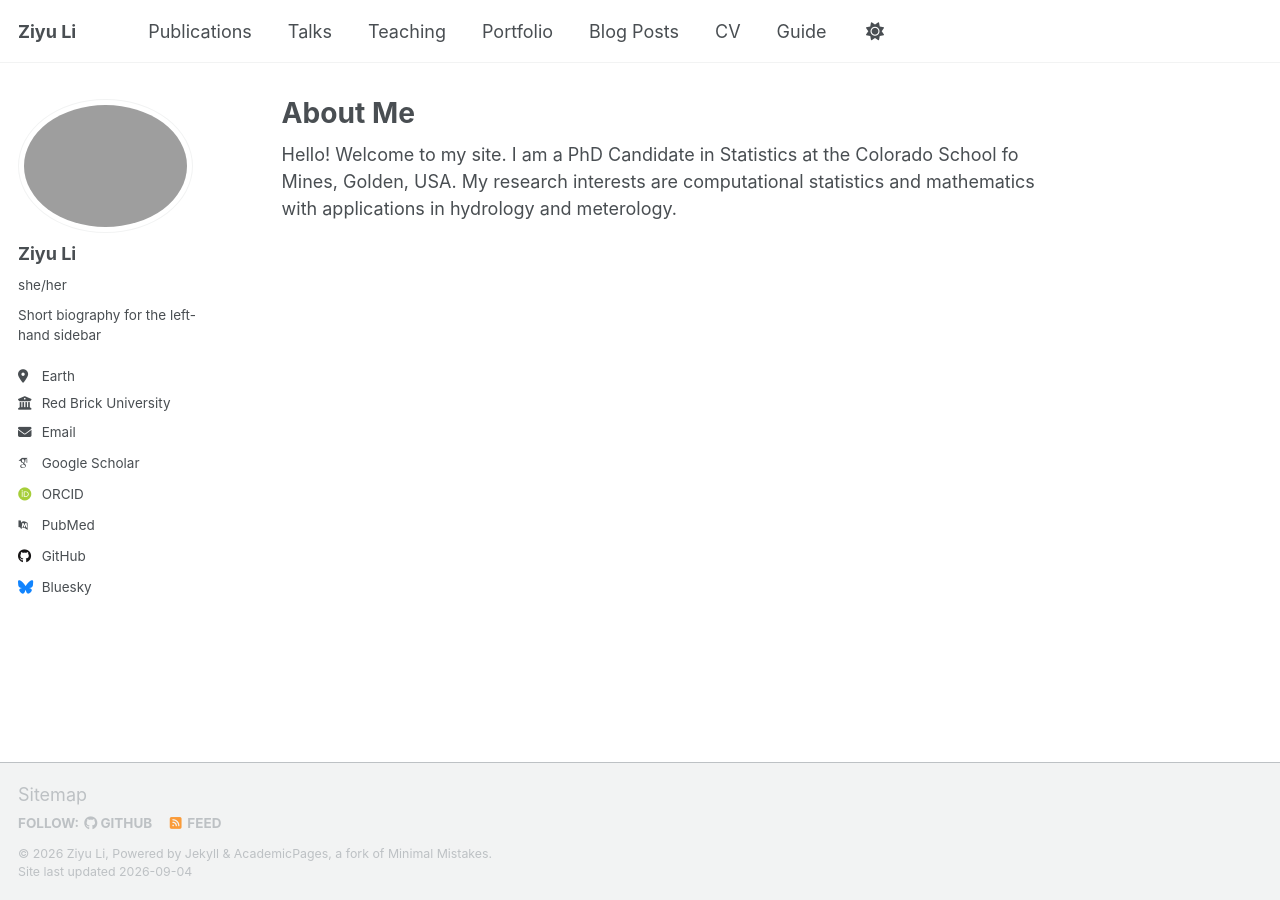
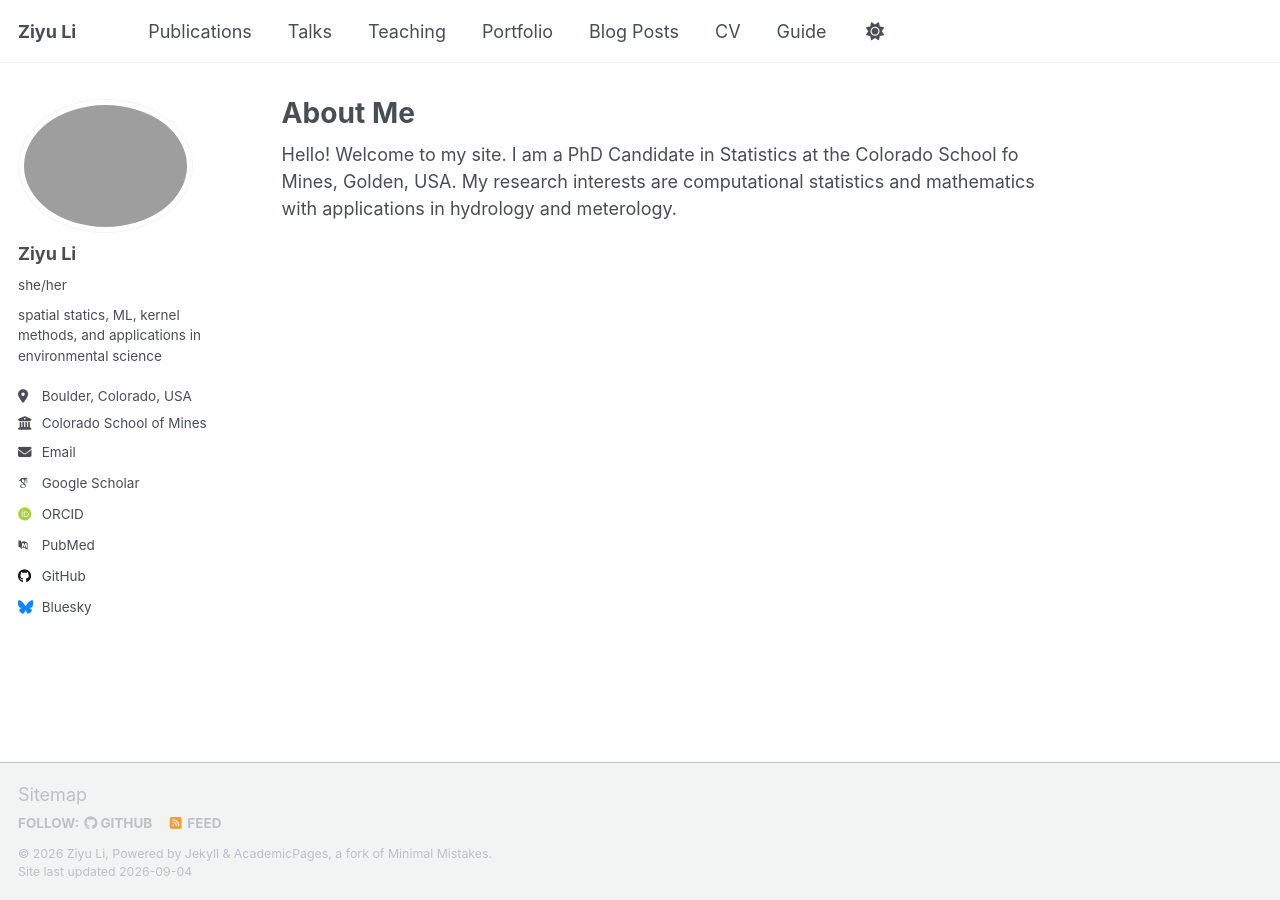
Before and after one commit to ziyuli22/ziyuli22.github.io, a Jekyll site: the page built from _pages/about.md, in a window 1280 px wide. Built offline with Jekyll 4.4.1, drawn with Linux system fonts in a browser that asks for light colours; some web fonts are replaced; a script that is not in the unit is left out.

Commit message:
updated config

```diff
--- a/_config.yml
+++ b/_config.yml
@@ -26,9 +26,9 @@ author:
   avatar           : "professional2021.png"
   name             : "Ziyu Li"
   pronouns         : "she/her"
-  bio              : "Short biography for the left-hand sidebar"
-  location         : "Earth"
-  employer         : "Red Brick University"
+  bio              : "spatial statics, ML, kernel methods, and applications in environmental science"
+  location         : "Boulder, Colorado, USA"
+  employer         : "Colorado School of Mines"
   uri              : # URL
   email            : "none@example.org"
 
```
Also changed, not shown: 1 other file.
